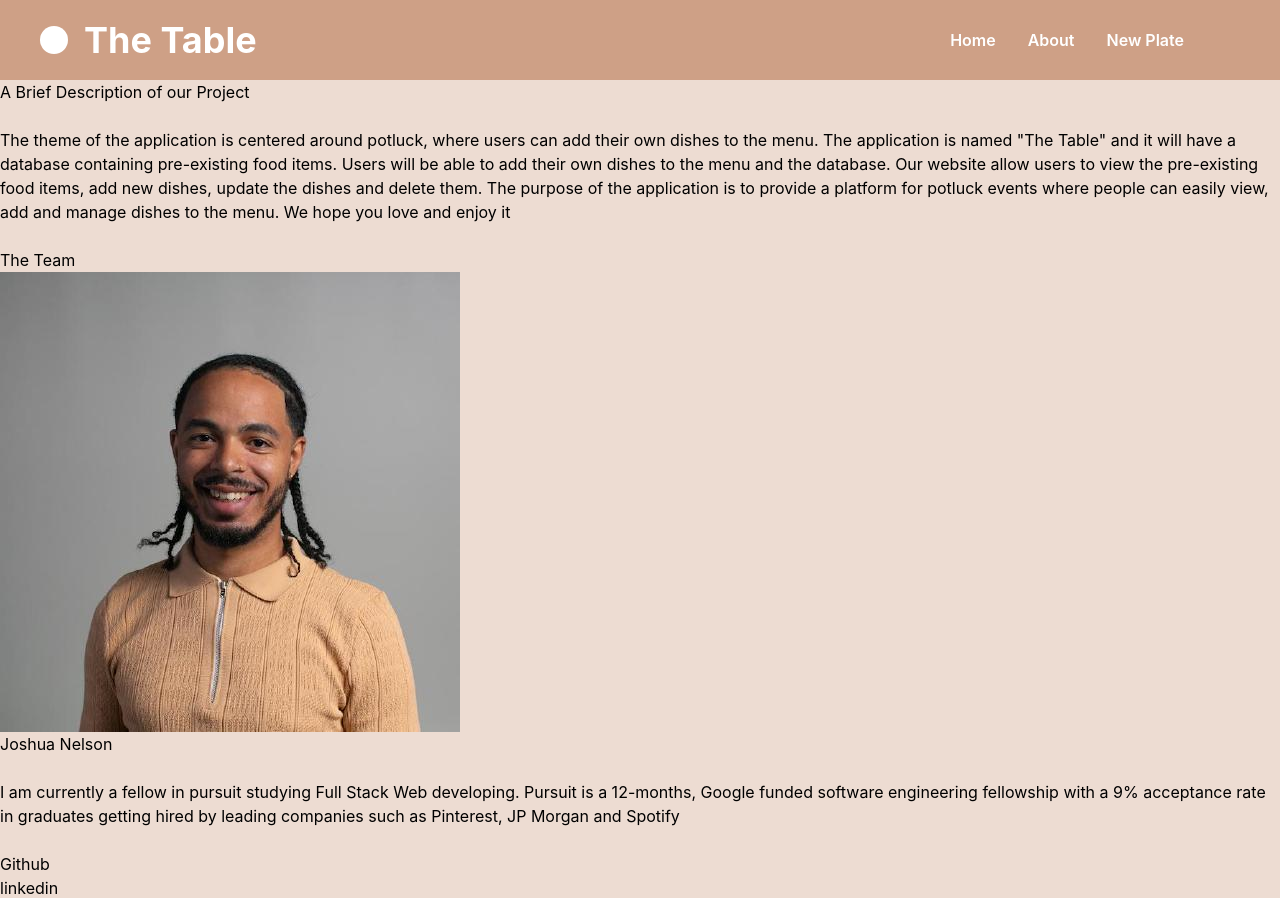
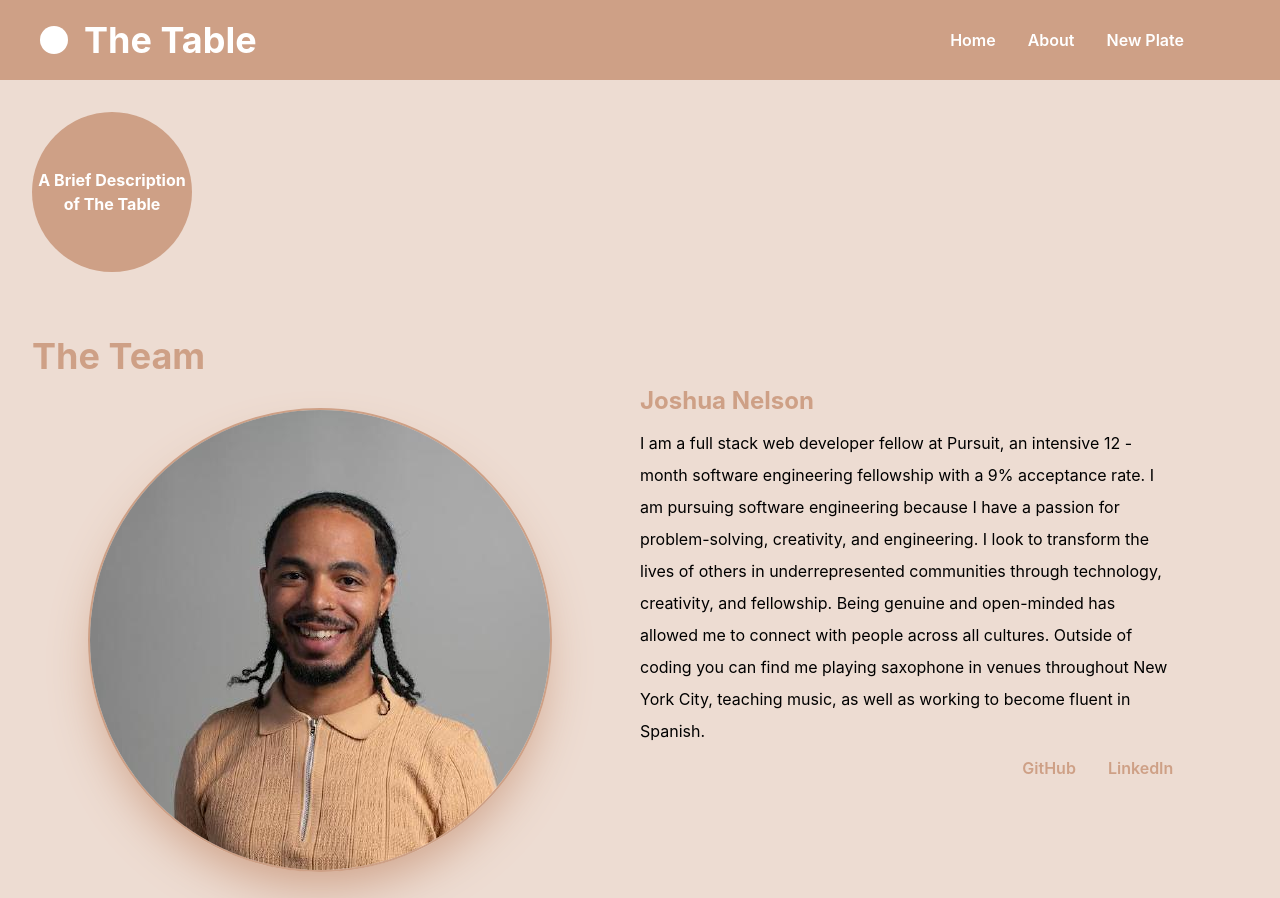
Before and after one commit to joshuanelsondev/table-frontend-project, a React (Create React App) app: page /about in a window 1280 px wide. Shown: the top 898 px of the page. Built offline with nearby package versions, Linux system fonts and the light colour scheme.

Commit message:
Style the about page

```diff
--- a/src/Pages/About/About.js
+++ b/src/Pages/About/About.js
@@ -1,78 +1,118 @@
-import joshua from"../About/Joshua.jpeg"
-import lakisha from"../About/Lakisha.jpeg"
-import florence from"../About/florence.png"
-      export default function Profile(){
+import { useState } from "react";
+import joshua from"../About/Joshua.jpeg";
+import lakisha from"../About/Lakisha.jpeg";
+import florence from"../About/florence.png";
 
-    const teamMembers=[
 
+const teamMembers = [
   {
-      name:"Joshua Nelson ",
-      url:"https://github.com/joshuanelsondev",
-      linkedin:"https://www.linkedin.com/in/joshuanelsondev/",
-      image:joshua,
-      about:"I am  currently a fellow in pursuit studying Full Stack Web developing. Pursuit is a 12-months, Google funded software engineering fellowship with a 9% acceptance rate in graduates getting hired by leading companies such as Pinterest, JP Morgan and Spotify"
-
+    name: "Joshua Nelson ",
+    url: "https://github.com/joshuanelsondev",
+    linkedin: "https://www.linkedin.com/in/joshuanelsondev/",
+    image: joshua,
+    about:
+      "I am a full stack web developer fellow at Pursuit, an intensive 12 - month software engineering fellowship with a 9% acceptance rate. I am pursuing software engineering because I have a passion for problem-solving, creativity, and engineering. I look to transform the lives of others in underrepresented communities through technology, creativity, and fellowship. Being genuine and open-minded has allowed me to connect with people across all cultures. Outside of coding you can find me playing saxophone in venues throughout New York City, teaching music, as well as working to become fluent in Spanish.",
   },
 
   {
-      name:"Lakisha Trusty",
-      url:"https://github.com/daprincessanime",
-      linkedin:"https://www.linkedin.com/in/lakisha-trusty-101526118/",
-      image:lakisha,
-      about:"I am  currently a fellow in pursuit studying Full Stack Web developing. Pursuit is a 12-months, Google funded software engineering fellowship with a 9% acceptance rate in graduates getting hired by leading companies such as Pinterest, JP Morgan and Spotify"
-
+    name: "Lakisha Trusty",
+    url: "https://github.com/daprincessanime",
+    linkedin: "https://www.linkedin.com/in/lakisha-trusty-101526118/",
+    image: lakisha,
+    about:
+      "I am  currently a fellow in pursuit studying Full Stack Web developing. Pursuit is a 12-months, Google funded software engineering fellowship with a 9% acceptance rate in graduates getting hired by leading companies such as Pinterest, JP Morgan and Spotify",
   },
   {
-      name:"Florence Ernestina Osei",
-      url:"https://github.com/pursuit-florence",
-      linkedin:"https://www.linkedin.com/in/florence-ernestina-osei/",
-      image:florence,
-      about:"I am a certified IT support specialist, who is currently a fellow in pursuit studying Full Stack Web developing. Pursuit is a 12-months, Google funded software engineering fellowship with a 9% acceptance rate in graduates getting hired by leading companies such as Pinterest, JP Morgan and Spotify"
+    name: "Florence Ernestina Osei",
+    url: "https://github.com/pursuit-florence",
+    linkedin: "https://www.linkedin.com/in/florence-ernestina-osei/",
+    image: florence,
+    about:
+      "I am a certified IT support specialist, who is currently a fellow in pursuit studying Full Stack Web developing. Pursuit is a 12-months, Google funded software engineering fellowship with a 9% acceptance rate in graduates getting hired by leading companies such as Pinterest, JP Morgan and Spotify",
+  },
+];
 
+export default function Profile(){
+    const [flipCard, setFlipCard] = useState(false);
+
+    const handleFlip = () => {
+      setFlipCard(!flipCard);
     }
 
-    ]
+    return (
+      <div>
+        <div className="grid grid-cols-3">
+          {!flipCard && (
+            <div
+              onClick={handleFlip}
+              className="bg-primary h-40 w-40 flex items-center text-center mt-8 m-8 rounded-full cursor-pointer hover:outline outline-2 outline-white"
+            >
+              <h1 className="text-white font-bold ">
+                A Brief Description of The Table
+              </h1>
+            </div>
+          )}
 
-    return(
-            <div className="members">
-              <h1 className="project-heading">A Brief Description of our Project</h1>
-              <br></br>
-              <p className="project">
-              The theme of the application is centered around potluck, where users can add their own dishes to the menu. The application is named "The Table" and it will have a database containing pre-existing food items. Users will be able to add their own dishes to the menu and the database. Our website allow users to view the pre-existing food items, add new dishes, update the dishes and delete them. The purpose of the application is to provide a platform for potluck events where people can easily view, add and manage dishes to the menu. We hope you love and enjoy it
+          {flipCard && (
+            <div className="col-start-2 col-span-2 w-5/6">
+              <p className="bg-primary rounded-3xl p-8 mt-4 mr-8 border-2 border-white leading-loose">
+                The Table is based on the idea of a potluck, a meal or party to
+                which each of the guests contributes a dish. The Table allows users to add
+                their own plate to the table. Users can view the
+                pre-existing food items, add new dishes, update the dishes, and
+                delete them. The purpose of The Table is to provide a
+                platform for potluck events where people can easily view, add
+                and manage dishes. We hope you enjoy it!
+                <br />
+                <button
+                  onClick={handleFlip}
+                  className="text-white font-bold hover:text-secondary"
+                >{`< back`}</button>
               </p>
-                <br></br>
-               <h1>The Team</h1>
-            <ul>
-              {teamMembers.map((member, index) =>
-              <li key={index} className="mem">
-
-                <div className="member-image"><span className="overlay">
-                <img src={member.image} alt='' className="card-img"/></span>
-
+            </div>
+          )}
         </div>
 
-                <div className="name">
-                  <h2 className="member-name">{member.name}</h2></div>
-                    <p className="details">
-                      <br></br>
-                      {member.about}</p>
-                  <a href={member.url} target="_blank">
-                <br></br>
-                  Github</a><br></br>
-                  <a href={member.linkedin} target="_blank">
-
-                  linkedin</a><br></br>
-
+        <h2 className="text-primary text-4xl font-bold mt-8 ml-8">The Team</h2>
+        <ul className="flex flex-col gap-y-8">
+          {teamMembers.map((member, index) => (
+            <li key={index} className="grid grid-cols-2 pb-8">
+              <div className="flex justify-center mt-8">
+                <img
+                  src={member.image}
+                  alt=""
+                  className="rounded-full shadow-2xl shadow-primary border-2 border-primary"
+                />
+              </div>
+              <div className="flex flex-col justify-evenly h-5/6 w-5/6">
+                <h2 className="text-primary text-2xl font-bold ">
+                  {member.name}
+                </h2>
+                <p className="leading-loose ">{member.about}</p>
+                <div className="flex gap-8 justify-end">
+                  <a
+                    href={member.url}
+                    target="_blank"
+                    className="text-primary font-semibold hover:underline underline-offset-4"
+                    rel="noreferrer"
+                  >
+                    GitHub
+                  </a>
+                  <a
+                    href={member.linkedin}
+                    target="_blank"
+                    className="text-primary font-semibold hover:underline underline-offset-4"
+                    rel="noreferrer"
+                  >
+                    LinkedIn
+                  </a>
+                </div>
+              </div>
             </li>
-
-                )
-              }
+          ))}
         </ul>
 
-            <div>
+        <div></div>
       </div>
-          </div>
-
-
-    )
+    );
 }
```
Lines whose indentation alone changed are shown as unchanged.
